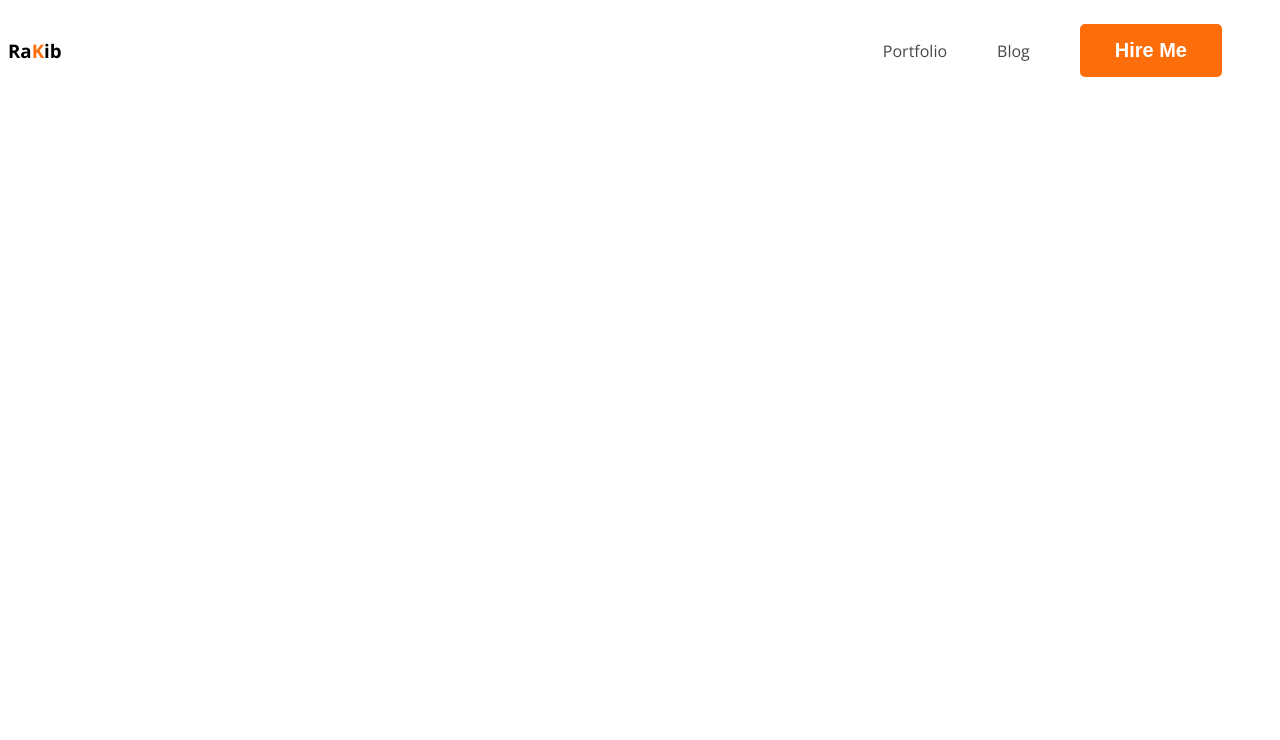
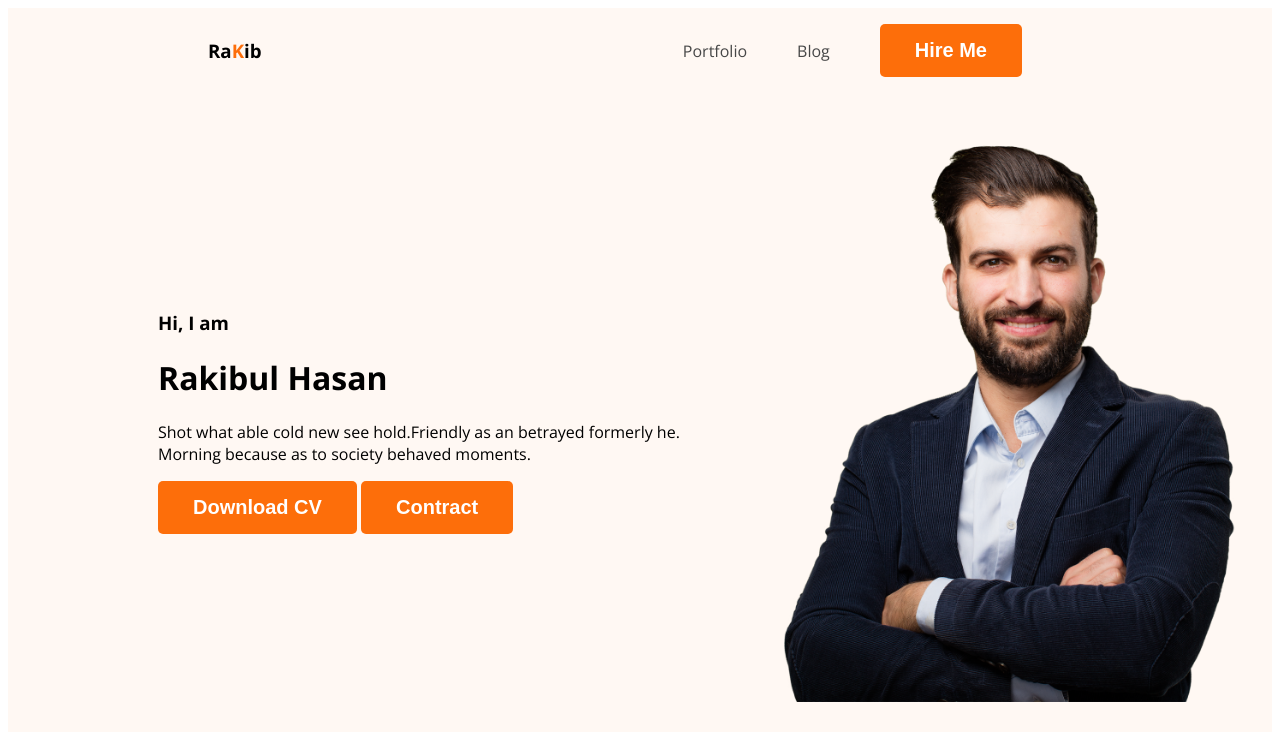
Before and after one commit to RaKi2401/developer-portfolio, a plain HTML site: page index.html in a window 1280 px wide. Drawn offline with nearby package versions, Linux system fonts and the light colour scheme.

Commit message:
added image

```diff
--- a/index.html
+++ b/index.html
@@ -10,7 +10,7 @@
     <link rel="stylesheet" href="styles/portfolio.css">
 </head>
 <body>
-    <header>
+    <header class="header">
     <nav>
         <h3 class="nav-title">Ra<span class="orange">K</span>ib</h3>
         <ul>
@@ -20,6 +20,16 @@
             <li><button class="btn-primary">Hire Me</button></li>
         </ul>
     </nav>
+    <div class="banner">
+        <div class="banner-content">
+            <h3 class="banner-gretting">Hi, I am</h3>
+            <h1 class="bannner-title">Rakibul Hasan</h1>
+            <p>Shot what able cold new see hold.Friendly as an betrayed formerly he. Morning because as to society behaved moments.</p>
+            <button class="btn-primary">Download CV</button>
+            <button class="btn-primary">Contract</button>
+        </div>
+        <img class="profile" src="images/hardy.png" alt="">
+    </div>
     </header>
     <main>
 
--- a/styles/portfolio.css
+++ b/styles/portfolio.css
@@ -9,6 +9,7 @@ nav{
     display: flex;
     align-items: center;
      justify-content: space-between;
+     margin: 0 200px;
 }
 
 .nav-portfolio{
@@ -43,3 +44,15 @@ nav a{
     text-decoration: none;
     color: #474747;
 }
+/* header related class */
+.header{
+    background-color: #fff8f3;
+}
+.banner{
+    padding:30px 30px 30px 150px;
+    display: flex;
+    align-items: center;
+}
+.profile{
+  width: 500px;
+}
```
